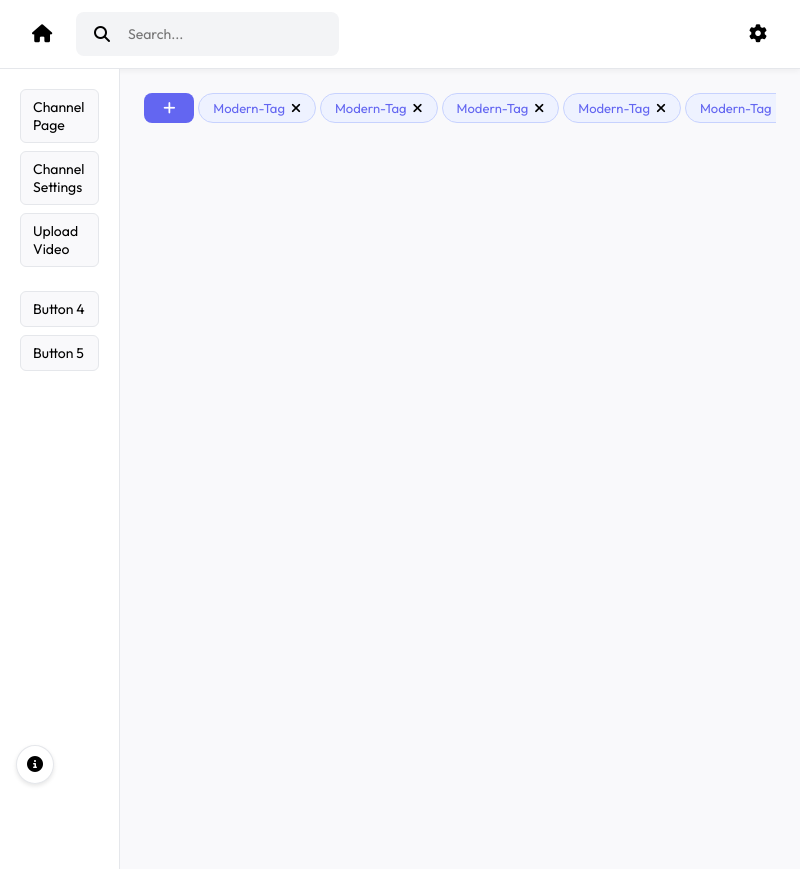
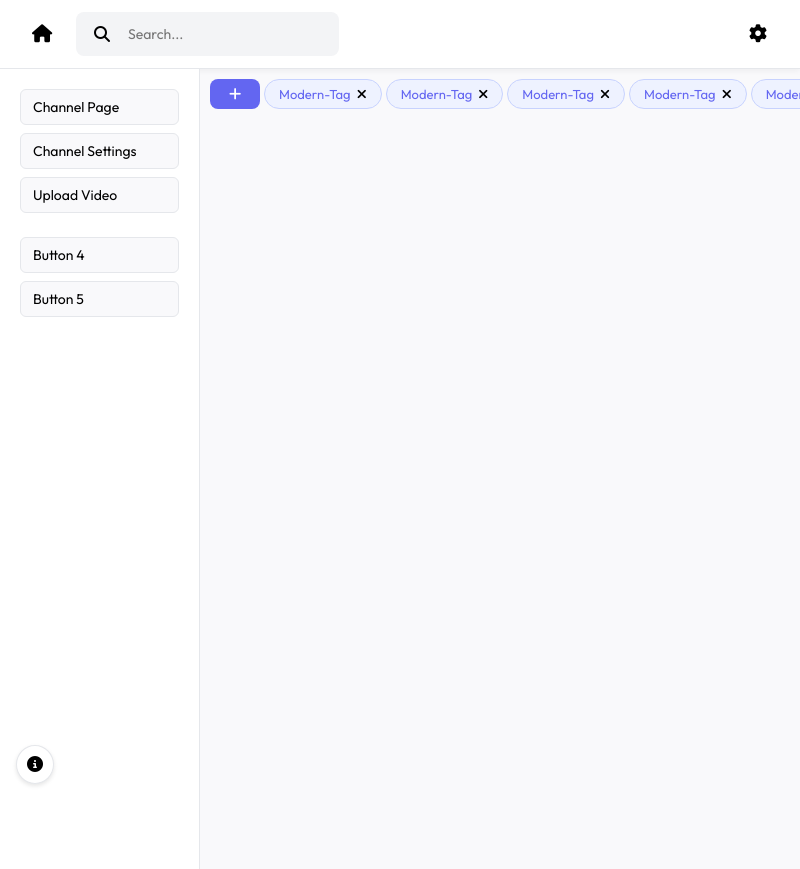
Before and after one commit to cmiller12312/VideoPlayer, an Electron app: page resources/mainMenu.html in a window 800 px wide. Drawn offline with Linux system fonts and the light colour scheme; no server answers.

Commit message:
slight changes to UI

```diff
--- a/main.js
+++ b/main.js
@@ -23,7 +23,7 @@ const createWindow = () => {
   win.loadFile('resources/loginPage.html')
   win.setMenu(null)
   win.title = ""
-  win.webContents.openDevTools();
+  //win.webContents.openDevTools();
 
 }
 
--- a/resources/mainMenu.html
+++ b/resources/mainMenu.html
@@ -126,6 +126,7 @@
     padding: 24px;
     display: flex;
     flex-wrap: wrap;
+
     gap: 20px;
     align-items: flex-start;
     justify-content: flex-start;
@@ -147,10 +148,12 @@
       display: flex;
       flex-wrap: nowrap;
       gap: 4px;
-
+      max-height: 50px;
       overflow-x: auto;
       align-items: center;
       padding-bottom: 10px;
+      margin-left: 10px;
+      margin-top: 10px;
     }
 
     .tags::-webkit-scrollbar {
@@ -394,7 +397,7 @@
       </div>
     </div>
 
-    <div id="contentMenu">
+    <div style="flex: 1; display: flex; flex-direction: column; overflow-x:hidden;">
       <div class="tags">
         <button id="addTagButton" class="fas fa-plus"></button>
         <script>
@@ -404,7 +407,7 @@
           }
         </script>
       </div>
-
+      <div id="contentMenu">
         <script>
 
           const pfp = document.getElementById("profilePicture");
@@ -417,6 +420,8 @@
 
         </script>
       </div>
+
+    </div>
   </div>
 
   <script src="render.js"></script>
```
Lines whose indentation alone changed are shown as unchanged.
